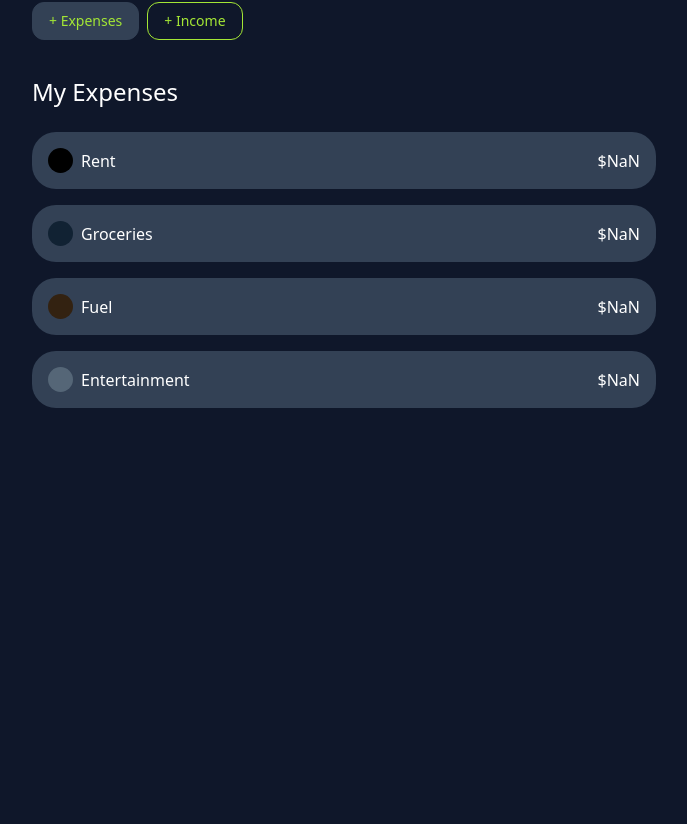
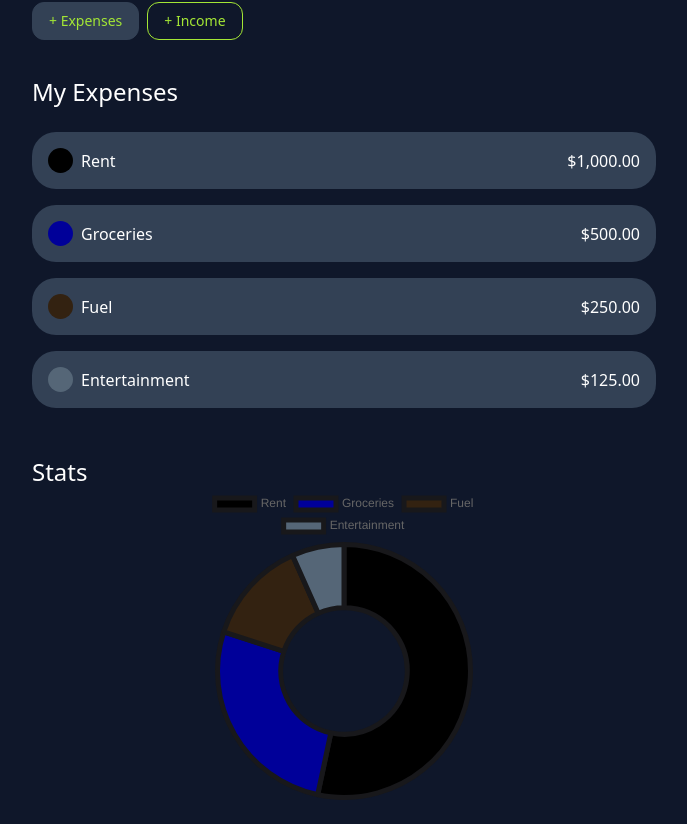
Before and after one commit to redconOne/finance-tracker, a Next.js app: page / in a window 1280 px wide. Shown: the part 186-1010 px from the top of the page, without its empty margins (296-983 px from the left). Before the commit the page ends 800 px from the top, so only its background shows below. Built offline with nearby package versions, Linux system fonts and the light colour scheme.

Commit message:
add: worked on including chartjs to display stats properly

```diff
--- a/app/page.tsx
+++ b/app/page.tsx
@@ -1,30 +1,35 @@
+'use client';
 import ExpenseItem from '@/components/ExpenseItem';
 import { currencyFormatter } from '@/lib/utils';
+import { Chart as ChartJS, ArcElement, Tooltip, Legend } from 'chart.js';
+import { Doughnut } from 'react-chartjs-2';
+
+ChartJS.register(ArcElement, Tooltip, Legend);
 
 const TEST_DATA = [
   {
     id: 1,
     title: 'Rent',
     color: '#000',
-    amount: 1000,
+    total: 1000,
   },
   {
     id: 2,
     title: 'Groceries',
-    color: '#123',
-    amount: 500,
+    color: '#009',
+    total: 500,
   },
   {
     id: 3,
     title: 'Fuel',
     color: '#321',
-    amount: 250,
+    total: 250,
   },
   {
     id: 4,
     title: 'Entertainment',
     color: '#567',
-    amount: 125,
+    total: 125,
   },
 ];
 
@@ -50,12 +55,33 @@ export default function Home() {
               <ExpenseItem
                 color={expense.color}
                 title={expense.title}
-                amount={expense.amount}
+                total={expense.total}
               />
             );
           })}
         </div>
       </section>
+
+      {/* Chart */}
+      <section className="py-6">
+        <h3 className="text-2xl">Stats</h3>
+        <div className="w-1/2 mx-auto">
+          <Doughnut
+            data={{
+              labels: TEST_DATA.map((expense) => expense.title),
+              datasets: [
+                {
+                  label: 'Expenses',
+                  data: TEST_DATA.map((expense) => expense.total),
+                  backgroundColor: TEST_DATA.map((expense) => expense.color),
+                  borderColor: ['#18181B'],
+                  borderWidth: 5,
+                },
+              ],
+            }}
+          />
+        </div>
+      </section>
     </main>
   );
 }
```
